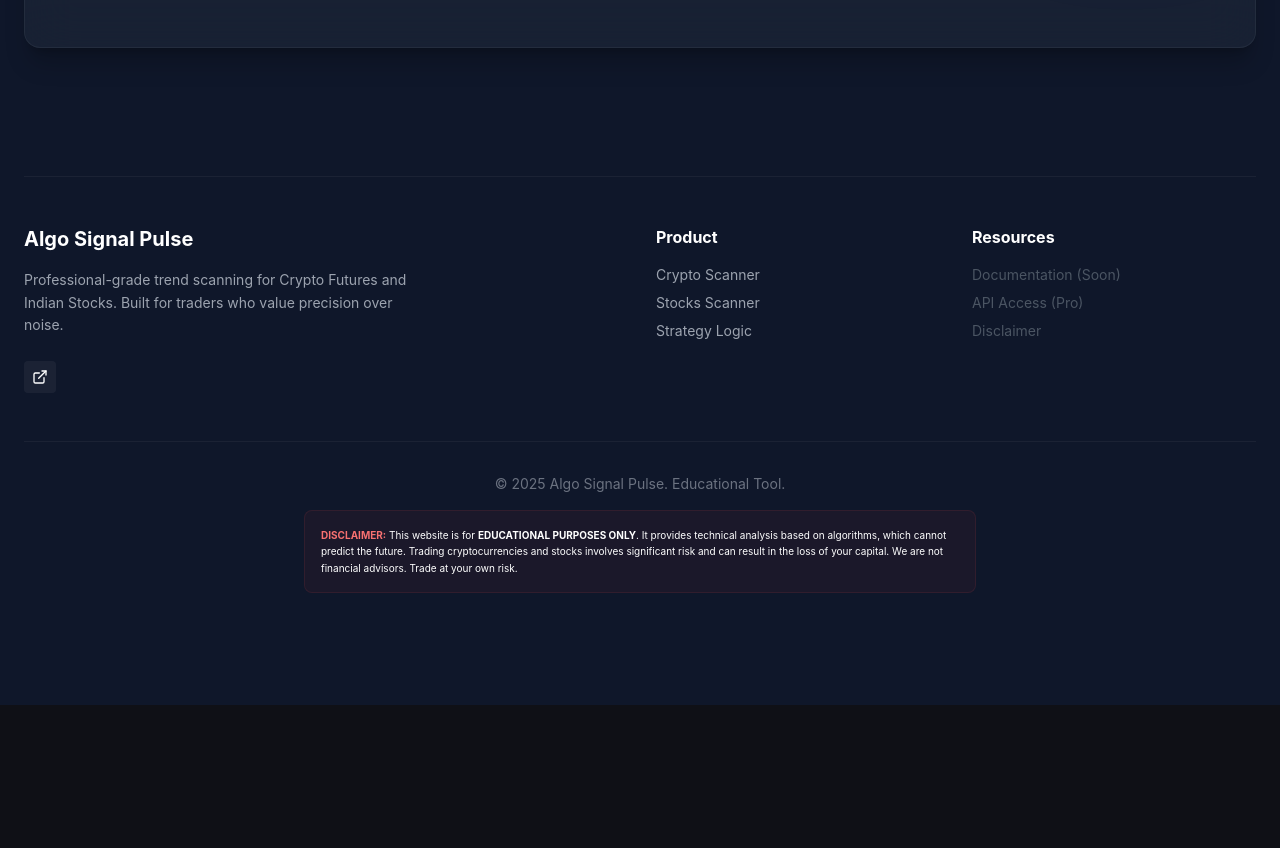
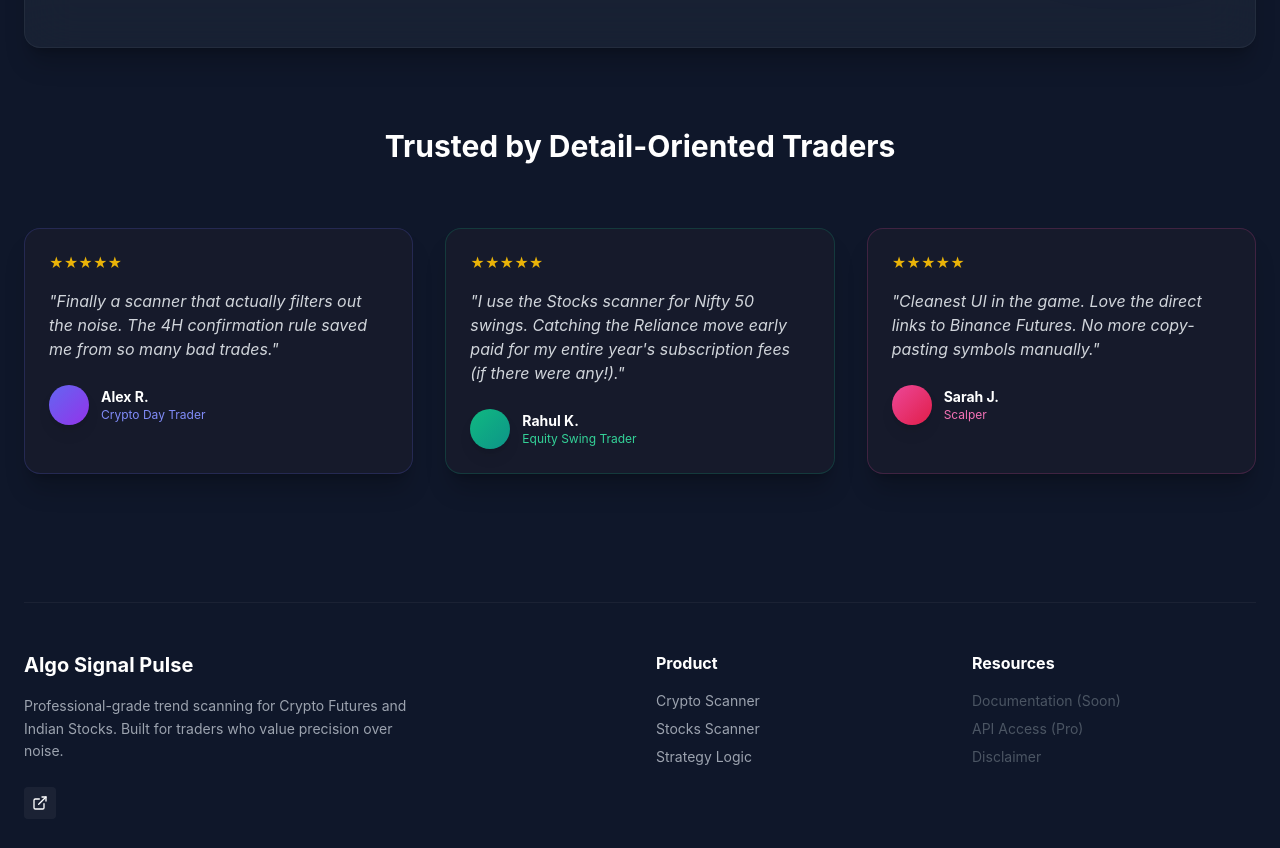
Before and after one commit to sainathtaidalwar/ema-scanner, a React (Vite) app in the folder webapp/: page / in a window 1280 px wide. Shown: the part 1944-2792 px from the top of the page. Before the commit the page ends 2649 px from the top, so only its background shows below. Built offline with nearby package versions, Linux system fonts and the light colour scheme; no server answers.

Commit message:
feat(web): Add Testimonials and Symbol Search

```diff
--- a/webapp/src/components/LandingPage.jsx
+++ b/webapp/src/components/LandingPage.jsx
@@ -227,6 +227,48 @@
                     </div>
                 </div>
 
+
+
+                {/* Testimonials */}
+                <div className="mb-32">
+                    <h2 className="text-3xl font-bold text-center text-white mb-16">Trusted by Detail-Oriented Traders</h2>
+                    <div className="grid md:grid-cols-3 gap-8">
+                        <div className="glass-card p-6 border-indigo-500/20">
+                            <div className="flex text-yellow-500 mb-4 text-sm">★★★★★</div>
+                            <p className="text-gray-300 italic mb-6">"Finally a scanner that actually filters out the noise. The 4H confirmation rule saved me from so many bad trades."</p>
+                            <div className="flex items-center gap-3">
+                                <div className="w-10 h-10 rounded-full bg-gradient-to-br from-indigo-500 to-purple-600 shadow-lg"></div>
+                                <div>
+                                    <div className="font-bold text-white text-sm">Alex R.</div>
+                                    <div className="text-xs text-indigo-400">Crypto Day Trader</div>
+                                </div>
+                            </div>
+                        </div>
+                        <div className="glass-card p-6 border-emerald-500/20">
+                            <div className="flex text-yellow-500 mb-4 text-sm">★★★★★</div>
+                            <p className="text-gray-300 italic mb-6">"I use the Stocks scanner for Nifty 50 swings. Catching the Reliance move early paid for my entire year's subscription fees (if there were any!)."</p>
+                            <div className="flex items-center gap-3">
+                                <div className="w-10 h-10 rounded-full bg-gradient-to-br from-emerald-500 to-teal-600 shadow-lg"></div>
+                                <div>
+                                    <div className="font-bold text-white text-sm">Rahul K.</div>
+                                    <div className="text-xs text-emerald-400">Equity Swing Trader</div>
+                                </div>
+                            </div>
+                        </div>
+                        <div className="glass-card p-6 border-pink-500/20">
+                            <div className="flex text-yellow-500 mb-4 text-sm">★★★★★</div>
+                            <p className="text-gray-300 italic mb-6">"Cleanest UI in the game. Love the direct links to Binance Futures. No more copy-pasting symbols manually."</p>
+                            <div className="flex items-center gap-3">
+                                <div className="w-10 h-10 rounded-full bg-gradient-to-br from-pink-500 to-rose-600 shadow-lg"></div>
+                                <div>
+                                    <div className="font-bold text-white text-sm">Sarah J.</div>
+                                    <div className="text-xs text-pink-400">Scalper</div>
+                                </div>
+                            </div>
+                        </div>
+                    </div>
+                </div>
+
                 {/* Footer */}
                 <footer className="border-t border-white/5 pt-12 pb-8 mt-32">
                     <div className="grid md:grid-cols-4 gap-8 mb-12">
@@ -275,7 +317,7 @@
                 </footer>
 
             </div>
-        </div>
+        </div >
     );
 }
 
--- a/webapp/src/components/ScannerDashboard.jsx
+++ b/webapp/src/components/ScannerDashboard.jsx
@@ -4,7 +4,7 @@
 import { Logo } from './Logo';
 
 import { useNavigate, useSearchParams } from 'react-router-dom';
-import { Activity, ArrowDown, ArrowUp, RefreshCw, Settings, Play, ExternalLink, BarChart2, Zap, Layout, Clock, HelpCircle } from 'lucide-react';
+import { Activity, ArrowDown, ArrowUp, RefreshCw, Settings, Play, ExternalLink, BarChart2, Zap, Layout, Clock, HelpCircle, Search } from 'lucide-react';
 import { motion, AnimatePresence } from 'framer-motion';
 import clsx from 'clsx';
 
@@ -26,6 +26,8 @@
         use_adx: false, // Default disabled as requested
         only_pulse: false // New Filter: Only Sniper/Pulse entries
     });
+
+    const [searchQuery, setSearchQuery] = useState(''); // Symbol Search State
 
     const [searchParams] = useSearchParams();
     const marketMode = searchParams.get('market') || 'crypto';
@@ -264,10 +266,23 @@
                     <div className="lg:col-span-9 space-y-6">
                         {/* Header & Filters */}
                         <div className="flex flex-col sm:flex-row sm:items-center justify-between gap-4 glass-card p-4">
-                            <h2 className="text-lg font-bold text-white flex items-center gap-2">
-                                Live Signals
-                                <span className="bg-gray-800 text-gray-400 text-xs px-2 py-0.5 rounded-full font-mono">{results.length}</span>
-                            </h2>
+                            <div className="flex items-center gap-4">
+                                <h2 className="text-lg font-bold text-white flex items-center gap-2">
+                                    Live Signals
+                                    <span className="bg-gray-800 text-gray-400 text-xs px-2 py-0.5 rounded-full font-mono">{results.length}</span>
+                                </h2>
+                                {/* Search Bar */}
+                                <div className="relative group">
+                                    <Search className="absolute left-3 top-1/2 -translate-y-1/2 text-gray-500 group-focus-within:text-indigo-400 w-4 h-4 transition-colors" />
+                                    <input
+                                        type="text"
+                                        placeholder="Search symbol..."
+                                        value={searchQuery}
+                                        onChange={(e) => setSearchQuery(e.target.value)}
+                                        className="bg-[#0f111a] border border-white/10 rounded-lg pl-9 pr-4 py-1.5 text-sm text-gray-300 focus:outline-none focus:border-indigo-500/50 focus:bg-white/5 transition-all w-40 focus:w-64"
+                                    />
+                                </div>
+                            </div>
                             <div className="flex bg-[#0f111a] p-1 rounded-lg border border-white/5 transition-colors duration-200">
                                 <TabButton label="ALL" active={filterSide === 'ALL'} onClick={() => setFilterSide('ALL')} />
                                 <TabButton label="LONGS" active={filterSide === 'LONG'} onClick={() => setFilterSide('LONG')} />
@@ -312,7 +327,8 @@
                                         const typeMatch = !config.only_pulse || item.Type === 'PULSE';
                                         const adxMatch = !config.use_adx || (item['ADX (15m)'] > 25);
                                         const rsiMatch = !config.use_rsi || (item['RSI (15m)'] > 70 || item['RSI (15m)'] < 30);
-                                        return sideMatch && typeMatch && adxMatch && rsiMatch;
+                                        const searchMatch = item.Symbol.toLowerCase().includes(searchQuery.toLowerCase());
+                                        return sideMatch && typeMatch && adxMatch && rsiMatch && searchMatch;
                                     })
                                     .map((item, idx) => (
                                         <ResultTicket
```
